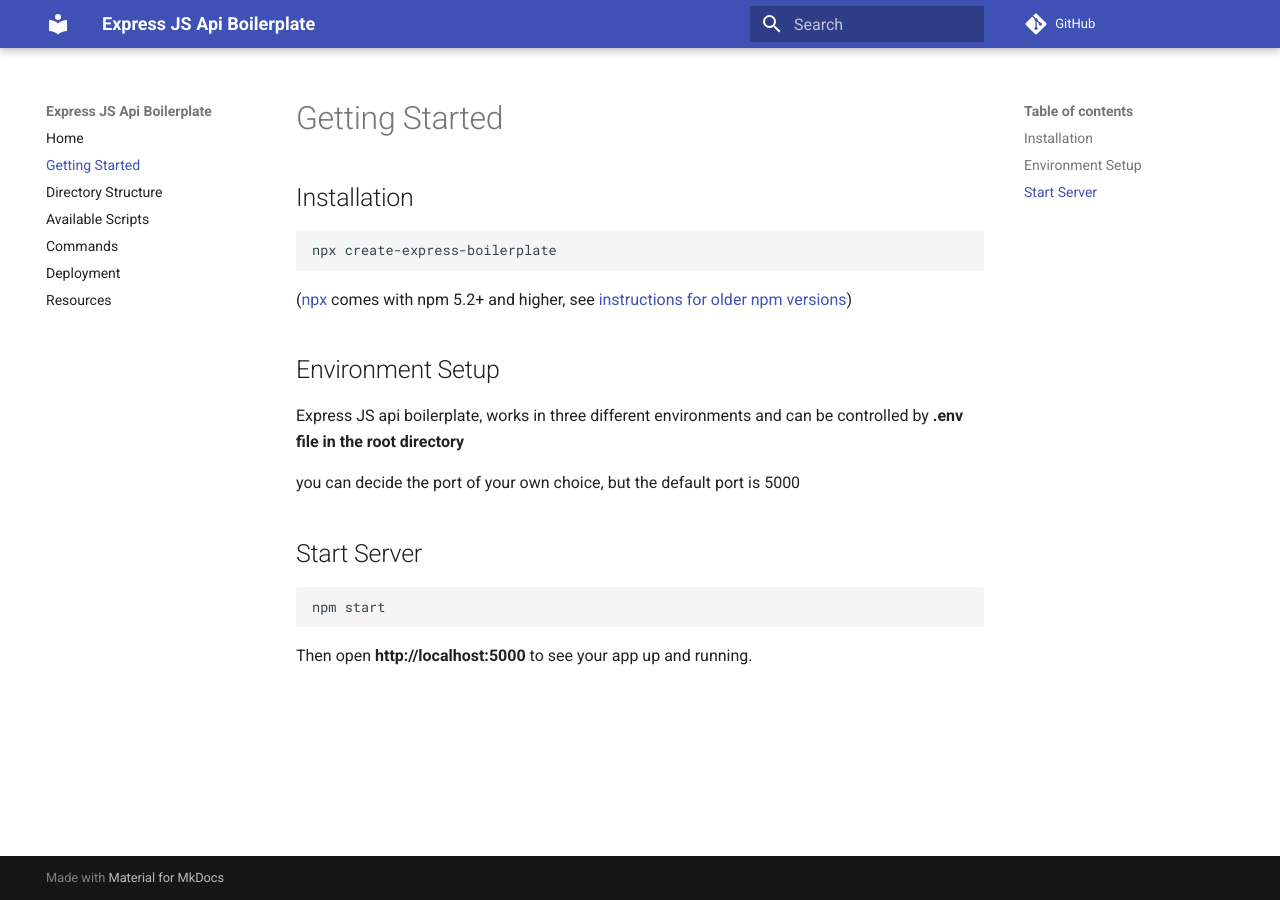
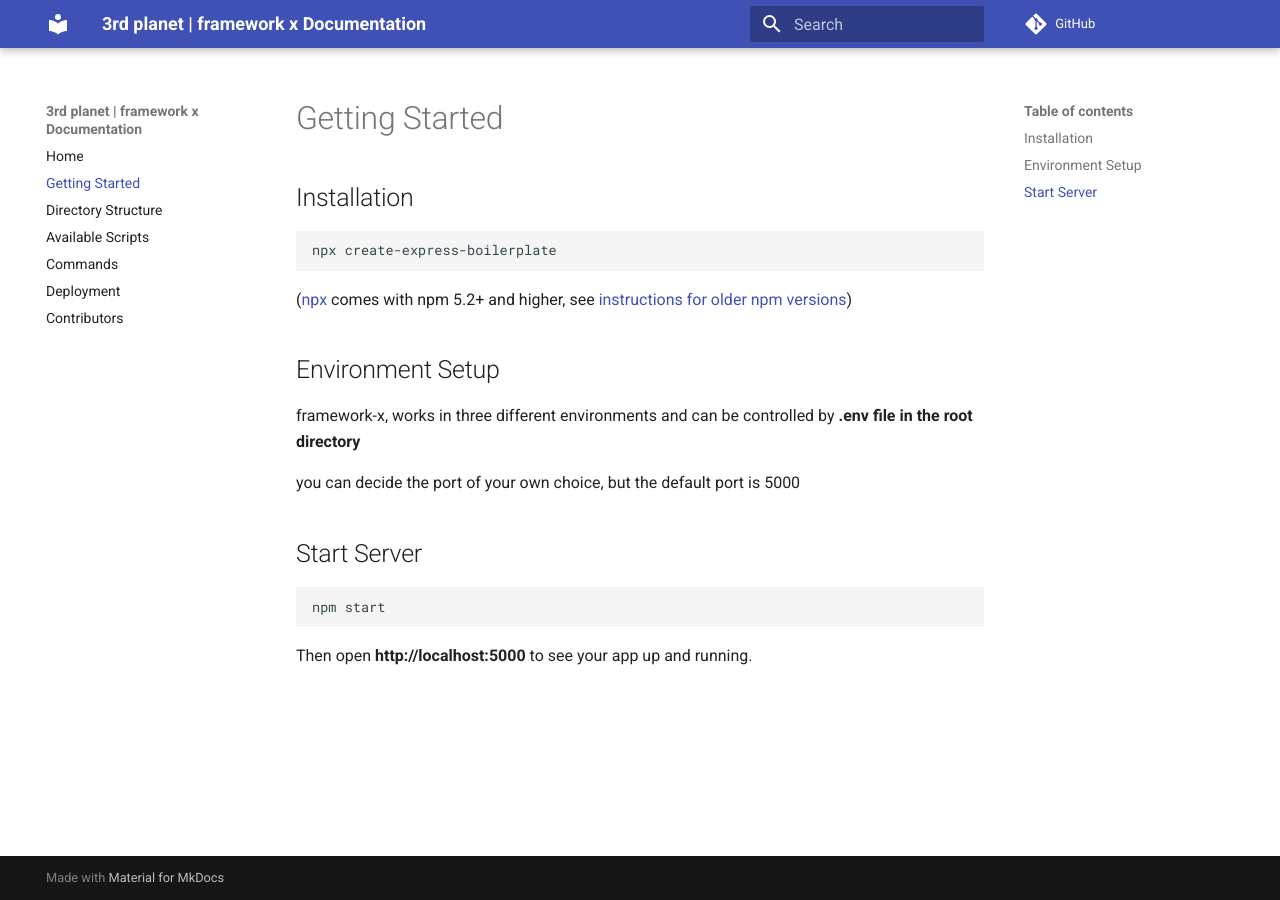
Before and after one commit to 3rd-planet/framework-x, an MkDocs documentation site: the page built from docs/getting-started.md, in a window 1280 px wide. Built offline with MkDocs 1.6.1 and Material for MkDocs 9.7.7, drawn with Linux system fonts in a browser that asks for light colours; comment, search, counter and statistics services are not loaded.

Commit message:
updated content.

```diff
--- a/docs/commands.md
+++ b/docs/commands.md
@@ -1,6 +1,6 @@
 # Commands
 
-Express boilerplate ships with some in build commands to ease of your work flow.
+framework-x ships with some in build commands to ease of your work flow.
 
 ## get help
 
--- a/docs/getting-started.md
+++ b/docs/getting-started.md
@@ -10,7 +10,7 @@
 
 ## Environment Setup
 
-Express JS api boilerplate, works in three different environments and can be controlled by **.env file in the root directory**
+framework-x, works in three different environments and can be controlled by **.env file in the root directory**
 
 you can decide the port of your own choice, but the default port is 5000
 
--- a/mkdocs.yml
+++ b/mkdocs.yml
@@ -1,5 +1,5 @@
-site_name: Express JS Api Boilerplate
-repo_url: https://github.com/msamgan/expressjs-api-boilerplate
+site_name: 3rd planet | framework x Documentation
+repo_url: https://github.com/3rd-planet/framework-x.git
 site_url: https://create-express-boilerplate.com
 site_author: msamgan
 nav:
@@ -9,7 +9,7 @@
     - Available Scripts: available-scripts.md
     - Commands: commands.md
     - Deployment: deployment.md
-    - Resources: resources.md
+    - Contributors: contributors.md
 theme:
     name: material
     highlightjs: true
--- a/package.json
+++ b/package.json
@@ -10,7 +10,7 @@
     },
     "repository": {
         "type": "git",
-        "url": "https://github.com/msamgan/expressjs-api-boilerplate.git"
+        "url": "https://github.com/3rd-planet/framework-x.git"
     },
     "homepage": "https://create-express-boilerplate.com/",
     "author": "msamgan",
```
Also changed, not shown: CONTRIBUTING.md (+1 -1 lines), README.md (+2 -2 lines), docs/contributors.md (added, +7 -0 lines), docs/resources.md (deleted, +0 -23 lines), 1 other file.
